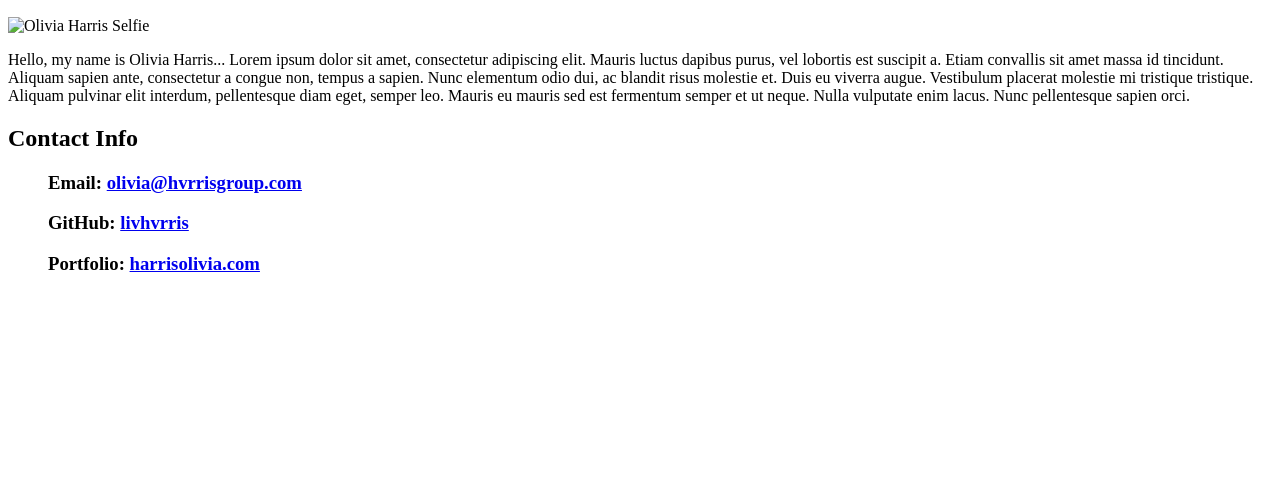
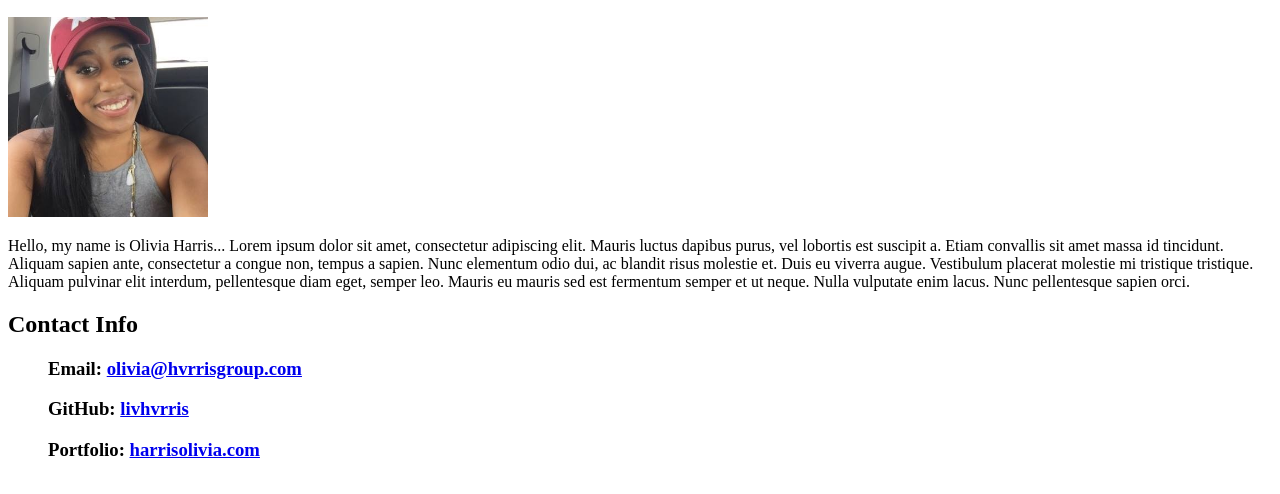
Before and after one commit to livhvrris/uclax_studentbio, a plain HTML site: page index.html in a window 1280 px wide. Shown: the part 110-604 px from the top of the page. Drawn offline with Linux system fonts and the light colour scheme.

Commit message:
Updates to StudentBio

```diff
--- a/index.html
+++ b/index.html
@@ -10,7 +10,7 @@
 
 	<h2>Olivia Harris</h2>
 
-	<img src="#" height="200" width="200" alt="Olivia Harris Selfie">
+	<img src="OliviaHarrisSelfie.jpg" height="200" width="200" alt="Olivia Harris Selfie">
 
 	<p>Hello, my name is Olivia Harris... Lorem ipsum dolor sit amet, consectetur adipiscing elit. Mauris luctus dapibus purus, vel lobortis est suscipit a. Etiam convallis sit amet massa id tincidunt. Aliquam sapien ante, consectetur a congue non, tempus a sapien. Nunc elementum odio dui, ac blandit risus molestie et. Duis eu viverra augue. Vestibulum placerat molestie mi tristique tristique. Aliquam pulvinar elit interdum, pellentesque diam eget, semper leo. Mauris eu mauris sed est fermentum semper et ut neque. Nulla vulputate enim lacus. Nunc pellentesque sapien orci.</p>
 
```
Also changed, not shown: OliviaHarrisSelfie.jpg (added).
